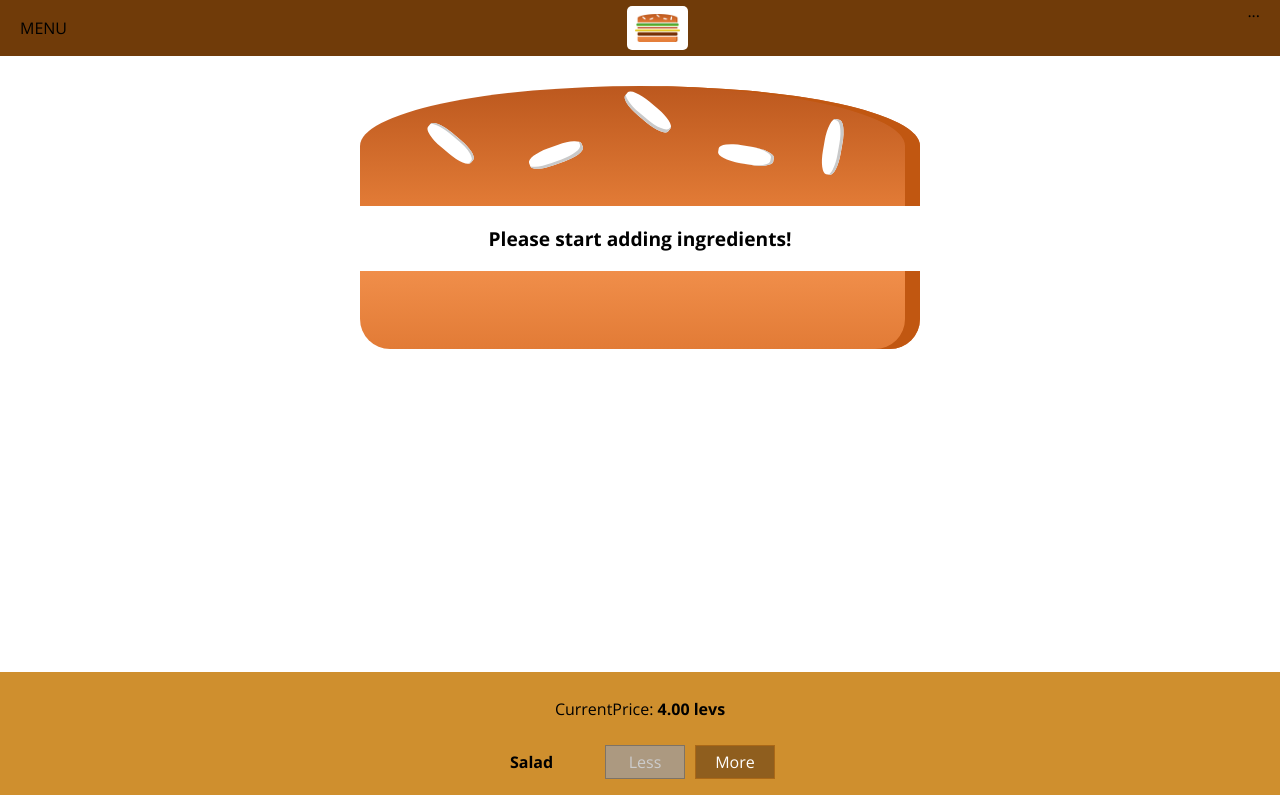
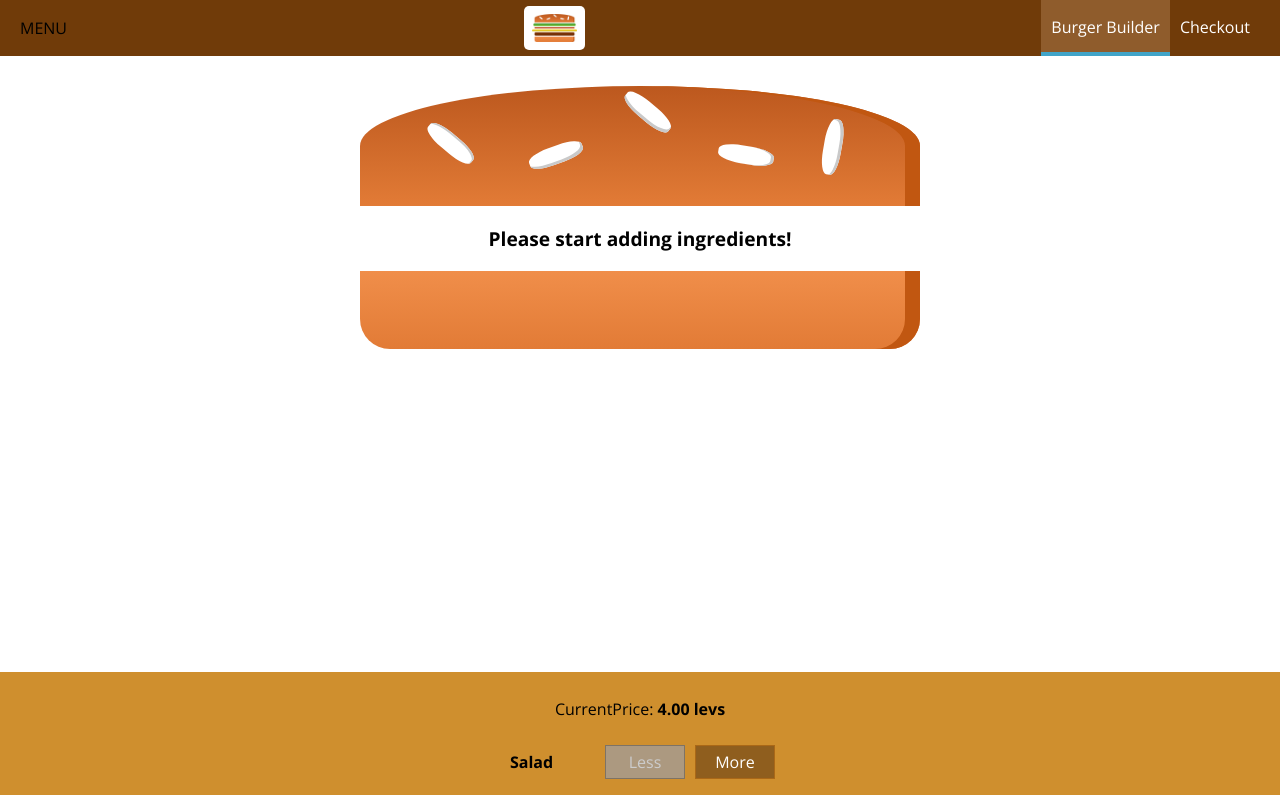
Before and after one commit to TodorovStanimir/burger-builder, a React app: page / in a window 1280 px wide. Shown: the top 795 px of the page. Built offline with nearby package versions, Linux system fonts and the light colour scheme.

Commit message:
feat: create NavigationItems and NavigationItem components

```diff
--- /dev/null
+++ b/src/components/Navigation/NavigationItems/NavigationItem/NavigationItem.css
@@ -0,0 +1,25 @@
+.NavigationItem {
+  margin: 0;
+  box-sizing: border-box;
+  display: flex;
+  height: 100%;
+  align-items: center;
+}
+
+.NavigationItem a {
+  color: white;
+  text-decoration: none;
+  height: 100%;
+  padding: 16px 10px;
+  border-bottom: 4px solid transparent;
+  box-sizing: border-box;
+  display: block;
+}
+
+.NavigationItem a:hover,
+.NavigationItem a:active,
+.NavigationItem a.active {
+  background-color: #8F5C2C;
+  border-bottom: 4px solid #40A4C8;
+  color: white;
+}
--- /dev/null
+++ b/src/components/Navigation/NavigationItems/NavigationItem/NavigationItem.js
@@ -0,0 +1,13 @@
+import React from 'react';
+
+import classes from './NavigationItem.css';
+
+const navigationItem = (props) => (
+  <li className={classes.NavigationItem}>
+    <a
+      href={props.link}
+      className={props.active ? classes.active : null}>{props.children}</a>
+  </li>
+);
+
+export default navigationItem;
--- /dev/null
+++ b/src/components/Navigation/NavigationItems/NavigationItems.css
@@ -0,0 +1,8 @@
+.NavigationItems {
+  margin: 0;
+  padding: 0;
+  list-style: none;
+  display: flex;
+  align-items: center;
+  height: 100%;
+}
--- /dev/null
+++ b/src/components/Navigation/NavigationItems/NavigationItems.js
@@ -0,0 +1,13 @@
+import React from 'react';
+
+import classes from './NavigationItems.css';
+import NavigationItem from './NavigationItem/NavigationItem';
+
+const navigationItems = (props) => (
+  <ul className={classes.NavigationItems}>
+    <NavigationItem link="/" active >Burger Builder</NavigationItem>
+    <NavigationItem link="/" >Checkout</NavigationItem>
+  </ul>
+);
+
+export default navigationItems;
--- a/src/components/Navigation/Toolbar/Toolbar.js
+++ b/src/components/Navigation/Toolbar/Toolbar.js
@@ -8,9 +8,7 @@
   <header className={classes.Toolbar}>
     <div>MENU</div>
     <Logo />
-    <nav>
-      ...
-    </nav>
+    <NavigationItems />
   </header>
 );
 
```
